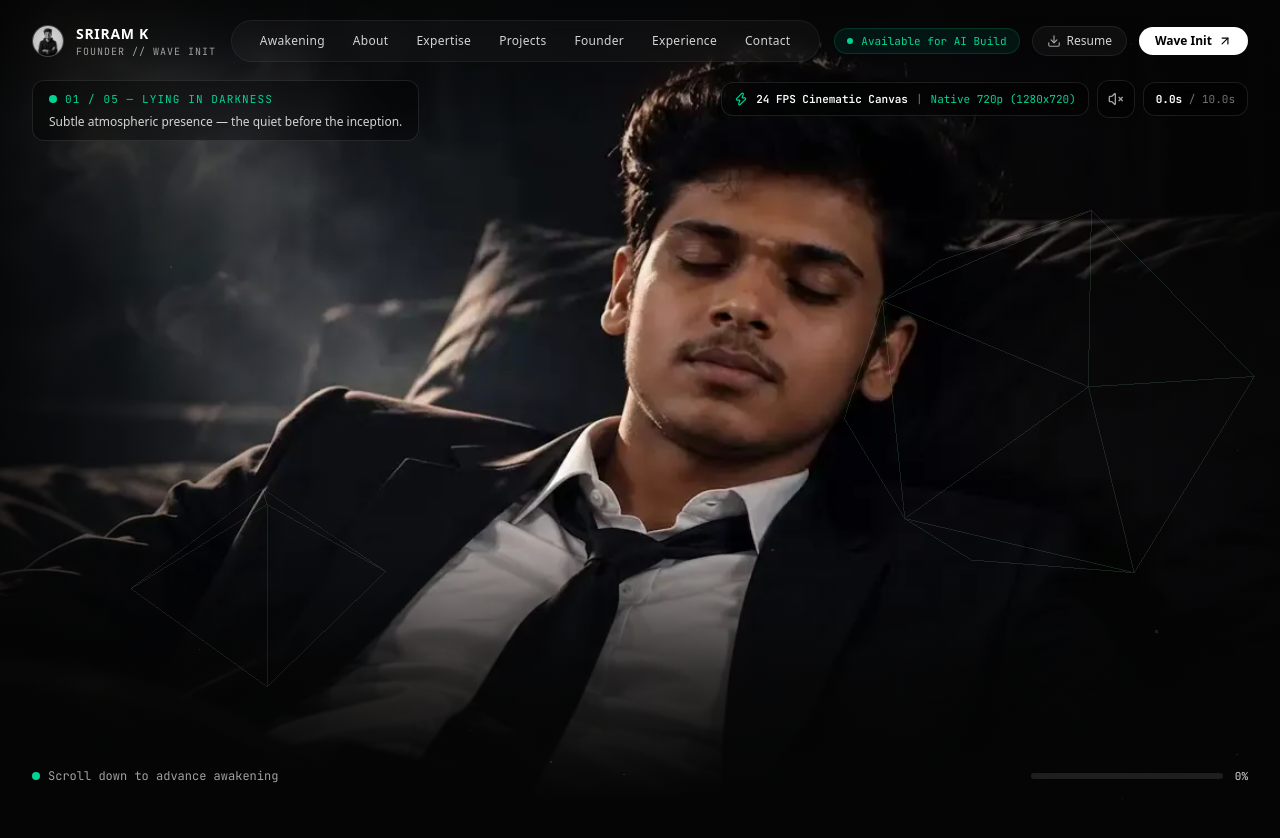
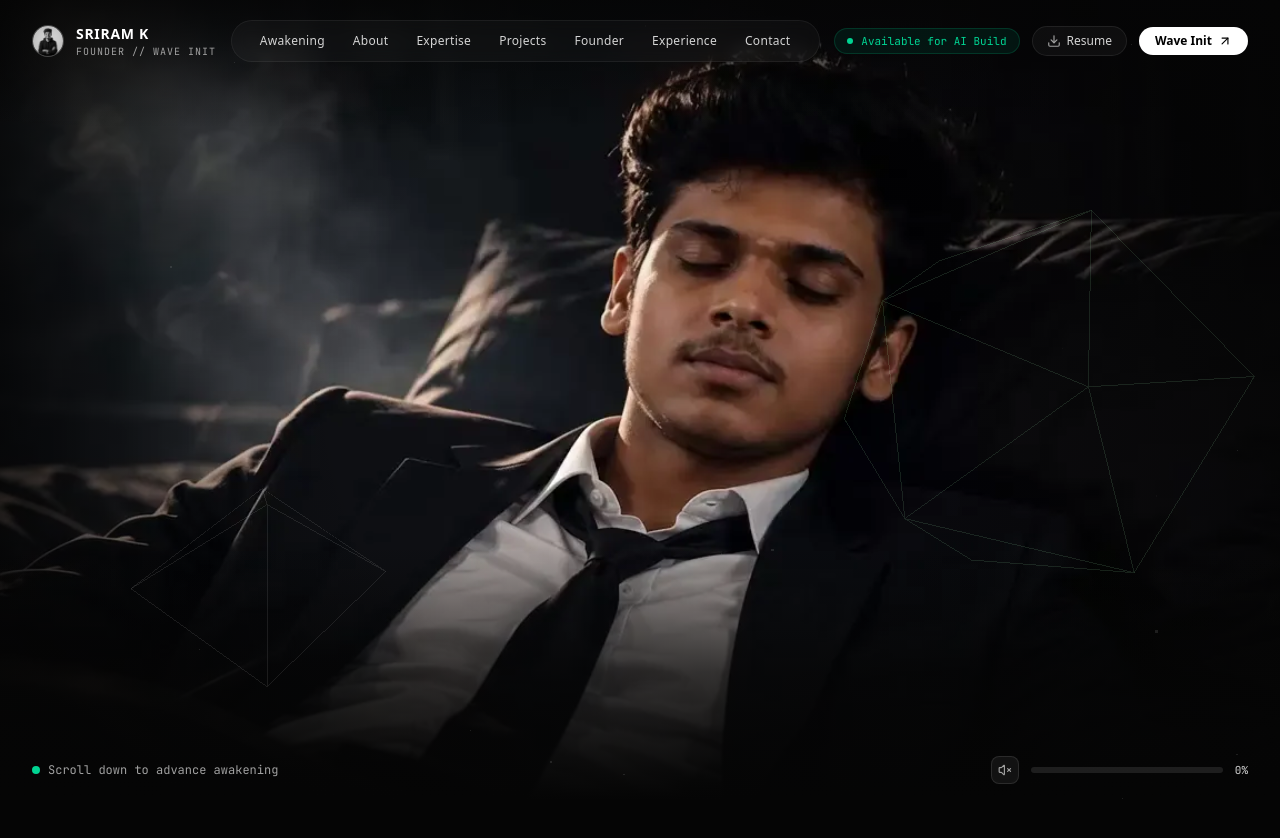
Before and after one commit to sriram-Kannan-45/portfolio2, a Next.js app: page / in a window 1280 px wide. Shown: the top 838 px of the page. Built offline with nearby package versions, Linux system fonts and the light colour scheme.

Commit message:
Remove top HUD telemetry and phase badge overlay from hero video

```diff
--- a/src/components/HeroScrollVideo.tsx
+++ b/src/components/HeroScrollVideo.tsx
@@ -10,7 +10,6 @@ import {
   Sparkles,
   Volume2,
   VolumeX,
-  Zap,
 } from "lucide-react";
 
 // Register ScrollTrigger safely in browser
@@ -33,11 +32,8 @@ export default function HeroScrollVideo() {
   const canvasRef = useRef<HTMLCanvasElement>(null);
   const audioRef = useRef<HTMLAudioElement>(null);
 
-  // HUD and Content direct DOM refs (bypass React state on scroll ticks)
+  // Direct DOM refs for high-performance scroll scrub
   const heroRevealRef = useRef<HTMLDivElement>(null);
-  const stageBadgeRef = useRef<HTMLSpanElement>(null);
-  const stageDescRef = useRef<HTMLParagraphElement>(null);
-  const timeCodeRef = useRef<HTMLSpanElement>(null);
   const scrollPromptRef = useRef<HTMLSpanElement>(null);
   const timelineBarRef = useRef<HTMLDivElement>(null);
   const percentageRef = useRef<HTMLSpanElement>(null);
@@ -53,7 +49,6 @@ export default function HeroScrollVideo() {
   const targetFrameRef = useRef<number>(0);
   const lastDrawnIndexRef = useRef<number>(-1);
   const rafPendingRef = useRef<boolean>(false);
-  const lastStageIndexRef = useRef<number>(-1);
 
   // Format frame asset paths responsively
   const getFrameUrl = useCallback((index: number, mobileMode: boolean) => {
@@ -230,13 +225,7 @@ export default function HeroScrollVideo() {
     const videoProgress = Math.min(1, Math.max(0, progress / VIDEO_PLAYBACK_RATIO));
     const isVideoDone = progress >= VIDEO_PLAYBACK_RATIO;
 
-    // 1. Timecode display (tracks video playback to 10.0s)
-    const time = (videoProgress * VIDEO_DURATION).toFixed(1);
-    if (timeCodeRef.current) {
-      timeCodeRef.current.textContent = `${time}s`;
-    }
-
-    // 2. Timeline bar & percentage (tracks video completion)
+    // 1. Timeline bar & percentage (tracks video completion)
     const pct = Math.round(videoProgress * 100);
     if (percentageRef.current) {
       percentageRef.current.textContent = `${pct}%`;
@@ -245,7 +234,7 @@ export default function HeroScrollVideo() {
       timelineBarRef.current.style.width = `${pct}%`;
     }
 
-    // 3. Scroll prompt instruction text
+    // 2. Scroll prompt instruction text
     if (scrollPromptRef.current) {
       const prompt =
         videoProgress < 0.2
@@ -258,25 +247,7 @@ export default function HeroScrollVideo() {
       }
     }
 
-    // 4. Awakening stage indicators (synchronized with video frames)
-    const stageIdx = PORTFOLIO_DATA.heroStages.findIndex(
-      (stage) => videoProgress >= stage.scrollRange[0] && videoProgress <= stage.scrollRange[1]
-    );
-    const activeIdx = stageIdx !== -1 ? stageIdx : videoProgress < 0.5 ? 0 : PORTFOLIO_DATA.heroStages.length - 1;
-    if (activeIdx !== lastStageIndexRef.current || isVideoDone) {
-      lastStageIndexRef.current = activeIdx;
-      const stage = PORTFOLIO_DATA.heroStages[activeIdx];
-      if (stageBadgeRef.current) {
-        stageBadgeRef.current.textContent = isVideoDone
-          ? "05 / 05 — AWAKENING COMPLETE"
-          : `${stage.indicator} — ${stage.title}`;
-      }
-      if (stageDescRef.current) {
-        stageDescRef.current.textContent = stage.desc;
-      }
-    }
-
-    // 5. Final Hero Reveal Panel (only reveals AFTER full video frames are completely done!)
+    // 3. Final Hero Reveal Panel (only reveals AFTER full video frames are completely done!)
     if (heroRevealRef.current) {
       if (isVideoDone) {
         heroRevealRef.current.classList.remove("opacity-0", "translate-y-8", "pointer-events-none");
@@ -344,8 +315,6 @@ export default function HeroScrollVideo() {
     setIsMuted(nextMuted);
   };
 
-  const initialStage = PORTFOLIO_DATA.heroStages[0];
-
   return (
     <section
       ref={containerRef}
@@ -360,7 +329,7 @@ export default function HeroScrollVideo() {
       {/* Pinned Viewport Container (GSAP handles pinning) */}
       <div
         ref={pinSectionRef}
-        className="w-full h-screen overflow-hidden flex flex-col justify-between relative"
+        className="w-full h-screen overflow-hidden flex flex-col justify-end relative"
       >
         {/* Full-screen Media Layer (Hardware-Accelerated 1:1 Canvas) */}
         <div className="absolute inset-0 z-0 bg-black flex items-center justify-center overflow-hidden">
@@ -380,65 +349,10 @@ export default function HeroScrollVideo() {
           <div className="absolute inset-x-0 top-0 h-32 bg-gradient-to-b from-[#050505]/80 to-transparent pointer-events-none" />
         </div>
 
-        {/* Top HUD: Awakening Stage & Scrub Telemetry */}
-        <div className="relative z-10 pt-20 px-4 sm:px-8 max-w-7xl mx-auto w-full flex items-start justify-between">
-          {/* Phase Badge & Stage Title */}
-          <div className="flex flex-col gap-1.5 backdrop-blur-md bg-black/40 border border-white/10 px-4 py-2.5 rounded-xl">
-            <div className="flex items-center gap-2">
-              <span className="w-2 h-2 rounded-full bg-emerald-400 animate-pulse" />
-              <span
-                ref={stageBadgeRef}
-                className="text-[11px] font-mono tracking-widest text-emerald-400 uppercase"
-              >
-                {initialStage.indicator} — {initialStage.title}
-              </span>
-            </div>
-            <p ref={stageDescRef} className="text-xs text-neutral-300 max-w-sm hidden sm:block">
-              {initialStage.desc}
-            </p>
-          </div>
-
-          {/* Telemetry & Controls */}
-          <div className="flex items-center gap-2">
-            {/* Engine Telemetry Pill */}
-            <div className="hidden md:flex items-center gap-2 backdrop-blur-md bg-black/40 border border-white/10 px-3 py-2 rounded-xl text-[11px] font-mono text-neutral-300">
-              <Zap className="w-3.5 h-3.5 text-emerald-400" />
-              <span className="text-white font-semibold">24 FPS Cinematic Canvas</span>
-              <span className="text-neutral-500">|</span>
-              <span className="text-emerald-400">
-                {isMobile ? "Mobile (720x405)" : "Native 720p (1280x720)"}
-              </span>
-            </div>
-
-            {/* Audio Toggle */}
-            <button
-              type="button"
-              onClick={toggleMute}
-              className="backdrop-blur-md bg-black/40 border border-white/10 hover:border-white/20 p-2.5 rounded-xl text-neutral-300 hover:text-white transition-colors cursor-pointer"
-              title={isMuted ? "Unmute Cinematic Audio" : "Mute Audio"}
-              aria-label="Toggle Audio"
-            >
-              {isMuted ? (
-                <VolumeX className="w-4 h-4 text-neutral-400" />
-              ) : (
-                <Volume2 className="w-4 h-4 text-emerald-400" />
-              )}
-            </button>
-
-            {/* Time Code Pill */}
-            <div className="backdrop-blur-md bg-black/40 border border-white/10 px-3 py-2 rounded-xl text-[11px] font-mono text-neutral-300">
-              <span ref={timeCodeRef} className="text-white font-bold">
-                0.0s
-              </span>
-              <span className="text-neutral-500"> / {VIDEO_DURATION.toFixed(1)}s</span>
-            </div>
-          </div>
-        </div>
-
         {/* Bottom Hero Reveal Area: Smoothly reveals after full video frames are done */}
         <div
           ref={heroRevealRef}
-          className={`relative z-10 pb-8 sm:pb-12 px-4 sm:px-8 max-w-7xl mx-auto w-full transition-all duration-700 ease-out ${
+          className={`relative z-10 pb-6 sm:pb-8 px-4 sm:px-8 max-w-7xl mx-auto w-full transition-all duration-700 ease-out ${
             prefersReducedMotion
               ? "opacity-100 translate-y-0 pointer-events-auto"
               : "opacity-0 translate-y-8 pointer-events-none"
@@ -518,8 +432,21 @@ export default function HeroScrollVideo() {
             </span>
           </div>
 
-          {/* Timeline Bar */}
+          {/* Audio Toggle & Timeline Bar */}
           <div className="flex items-center gap-3">
+            <button
+              type="button"
+              onClick={toggleMute}
+              className="backdrop-blur-md bg-white/[0.06] hover:bg-white/[0.12] border border-white/10 p-1.5 rounded-lg text-neutral-400 hover:text-white transition-colors cursor-pointer"
+              title={isMuted ? "Unmute Cinematic Audio" : "Mute Audio"}
+              aria-label="Toggle Audio"
+            >
+              {isMuted ? (
+                <VolumeX className="w-3.5 h-3.5" />
+              ) : (
+                <Volume2 className="w-3.5 h-3.5 text-emerald-400" />
+              )}
+            </button>
             <div className="w-32 sm:w-48 h-1.5 bg-white/10 rounded-full overflow-hidden">
               <div
                 ref={timelineBarRef}
```
